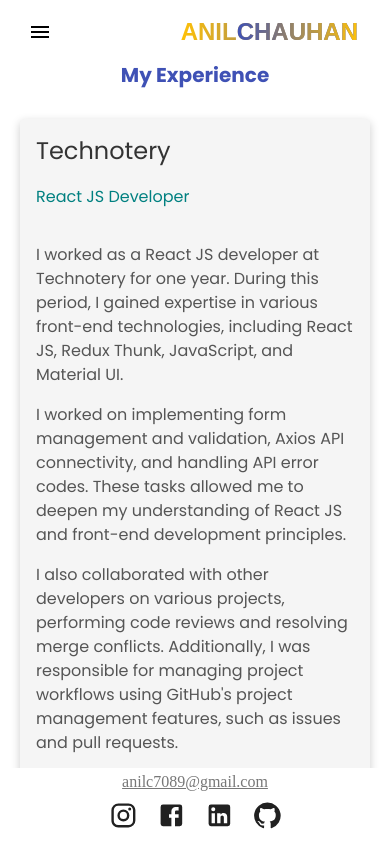
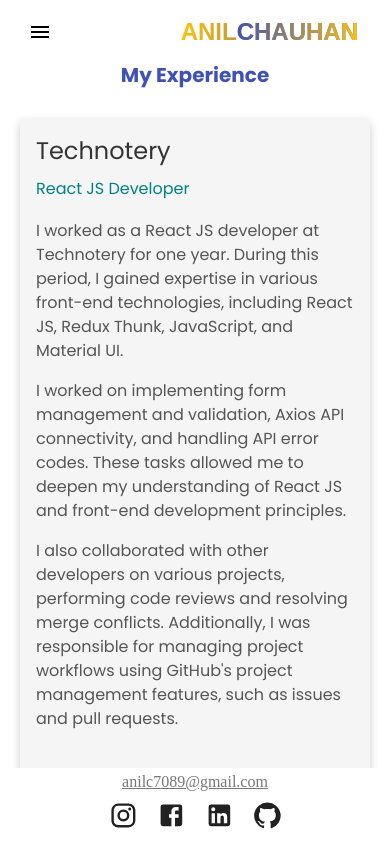
Before and after one commit to anii1429/reactjs-portfolio-website, a React (Create React App) app: page /experience in a window 390 px wide. Shown: the top 866 px of the page. Before the commit the page ends 844 px from the top, so only its background shows below. Built offline with nearby package versions, Linux system fonts and the light colour scheme.

Commit message:
change in padding of experince

```diff
--- a/src/data/aboutme.json
+++ b/src/data/aboutme.json
@@ -13,7 +13,7 @@
     "Social":[
         {
         "name":"instagram",
-         "url" :"https://www.instagram.com/anilchauhan.29/"
+         "url" :"https://www.instagram.com/anilchauhan.a29/"
         },
         {
         "name":"facebook",
@@ -33,12 +33,12 @@
         {
             "year":"2018-2022",
             "field_of_study":"BE – Information Technology",
-            "institute":"Aditya Silver Oak Institute of Technology"
+            "institute":"Gujarat Technological University"
         },
         {
             "year":"2016-2018 ",
             "field_of_study":"Science Stream",
-            "institute":"K R Raval School of Science"
+            "institute":"Gujarat Secondary and Higher Secondary Education Board"
         }
     ]
 }
--- a/src/pages/Experience.jsx
+++ b/src/pages/Experience.jsx
@@ -13,6 +13,9 @@ function ExperiencePage() {
         justifyContent: "center",
         alignItems: "center",
         overflow: "hidden",
+        [theme.breakpoints.down("sm")]: {
+          mb: 6,
+        },
       }}
     >
       <Grid container direction="column" alignItems="center" spacing={4}>
@@ -30,13 +33,27 @@ function ExperiencePage() {
               padding: isMobile ? "1rem 1rem 5rem 1rem" : "2rem", // Adjusted padding for mobile devices
               margin: "0 20px",
               textAlign: "left",
+              [theme.breakpoints.down("sm")]: {
+                margin: "0 20px 40px",
+              },
               boxShadow: "0px 3px 10px rgba(0, 0, 0, 0.2)",
             }}
           >
-             <Typography variant="h5" sx={{ mb: 2, color: "#333" }}>
+             <Typography variant="h5" sx={{
+              mb: 2,
+              color: "#333",
+              [theme.breakpoints.down("sm")]: {
+                mb: 1,
+              },
+              }}>
               Technotery
             </Typography>
-            <Typography variant="subtitle1" sx={{ mb: 4, color: "#008080" }}>
+            <Typography variant="subtitle1" sx={{ mb: 4,
+              color: "#008080",
+              [theme.breakpoints.down("sm")]: {
+                mb: 2,
+              }
+              }}>
               React JS Developer
             </Typography>
             <Typography variant="body1" sx={{ color: "#555" }}>
```
